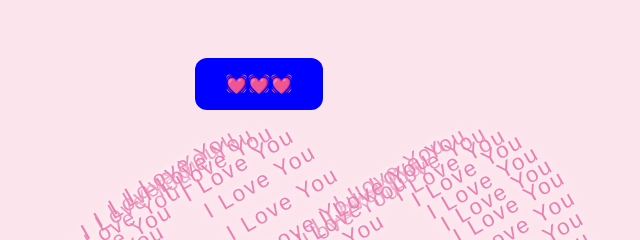
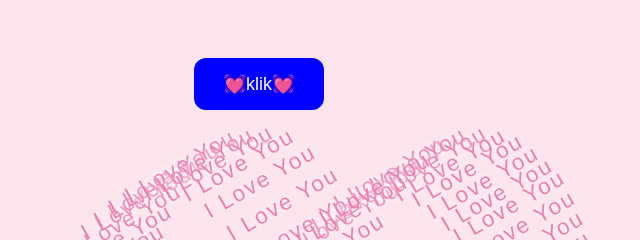
Before and after one commit to cepx123/love, a plain HTML site: page index.html in a window 1280 px wide. Shown: the top 240 px of the page, 381-1021 px from the left. Drawn offline with Linux system fonts and the light colour scheme.

Commit message:
Update index.html

```diff
--- a/index.html
+++ b/index.html
@@ -642,7 +642,7 @@
 <audio id="bgmusic_book" src="sui.mp3" loop preload="auto"></audio>
 
 
-    <button id="playBtn">💓💓💓</button>
+    <button id="playBtn">💓klik💓</button>
 
     <audio id="bgMusic" loop>
         <source src="suki.mp3" type="audio/mpeg">
@@ -650,4 +650,5 @@
 
     <script src="script.js"></script>
 </body>
+
 </html>
```
